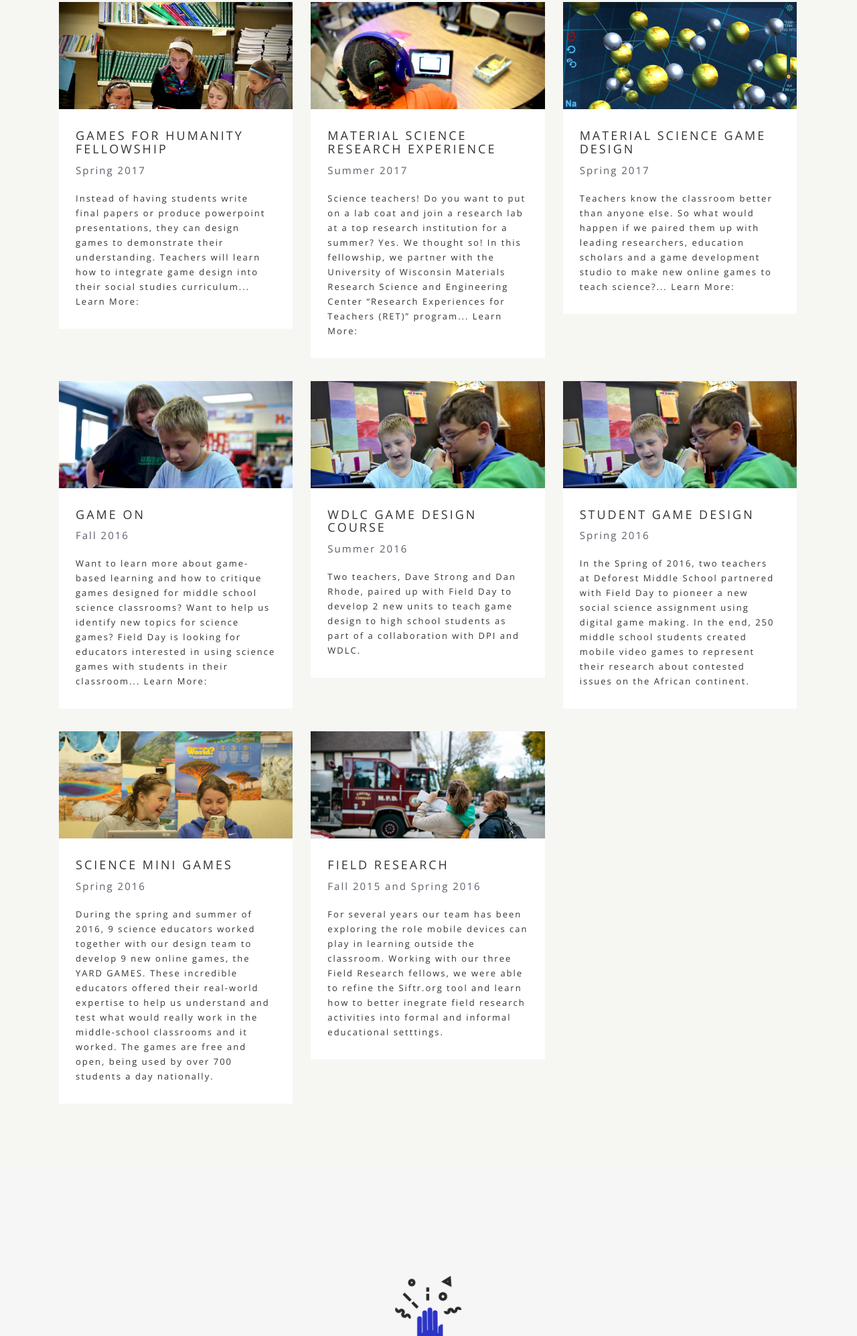
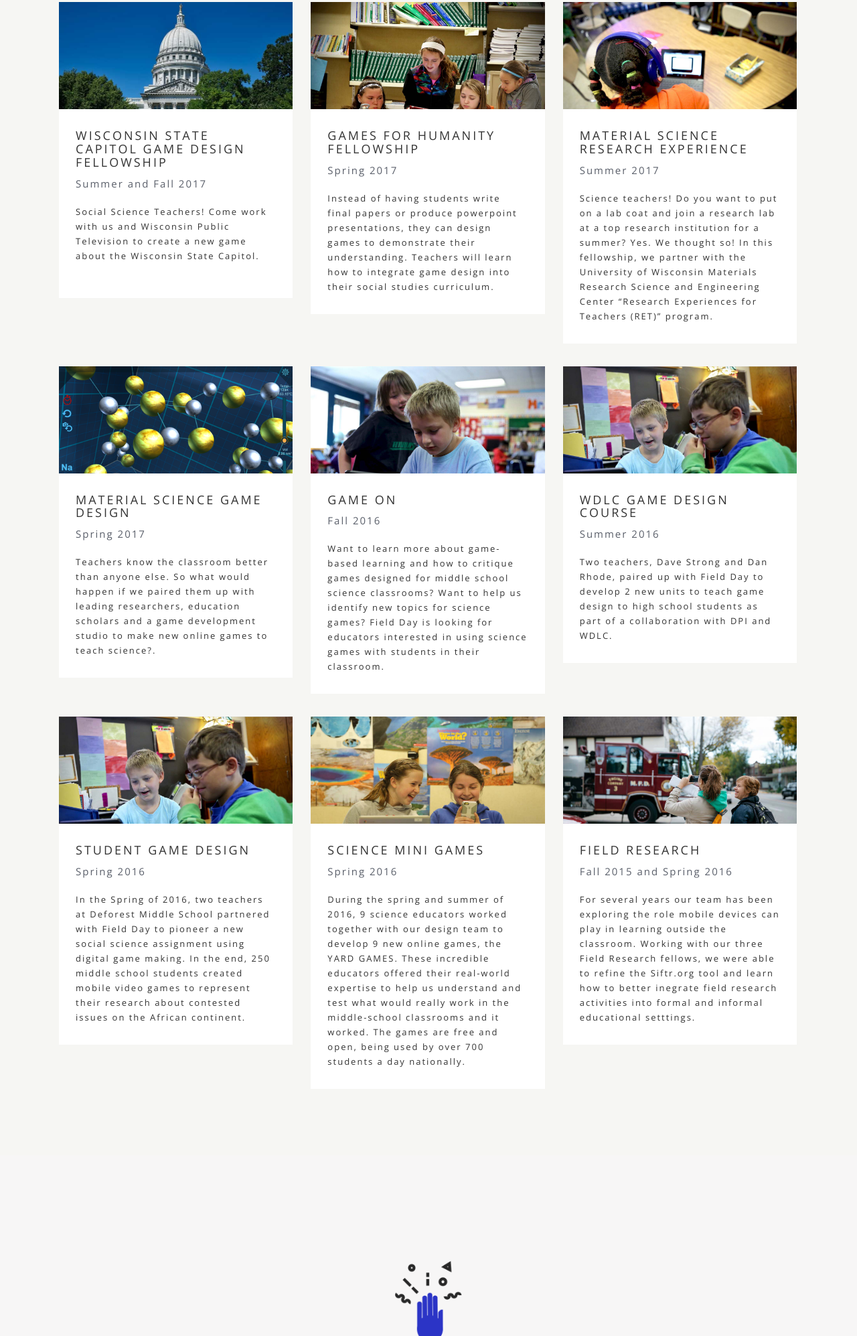
Before and after one commit to fielddaylab/fellowships, a website: page index.html in a window 1280 px wide. Shown: the part 2822-4817 px from the top of the page at 67% size. Drawn offline with nearby package versions, Linux system fonts and the light colour scheme.

Commit message:
Added Capitol Game Fellowship

```diff
--- a/index.html
+++ b/index.html
@@ -117,7 +117,17 @@
 
     <!-- Gridder navigation -->
     <ul class="gridder">
-
+      <li class="gridder-list" data-griddercontent="#game9">
+        <div class="game-thumbnail">
+          <img src="assets/img/thumb-capitol.jpg">
+        </div>
+        <div class="card-summary">
+          <h3>Wisconsin State Capitol Game Design Fellowship</h3>
+          <p class="date">Summer and Fall 2017</p>
+          <p>Social Science Teachers! Come work with us and Wisconsin Public Television to create a new game about the Wisconsin State Capitol.</p>
+          <span class="card-triangle"></span>
+        </div>
+      </li>
 
 
       <li class="gridder-list" data-griddercontent="#game2">
@@ -127,7 +137,7 @@
         <div class="card-summary">
           <h3>Games for Humanity Fellowship</h3>
           <p class="date">Spring 2017</p>
-          <p>Instead of having students write final papers or produce powerpoint presentations, they can design games to demonstrate their understanding. Teachers will learn how to integrate game design into their social studies curriculum... Learn More:</p>
+          <p>Instead of having students write final papers or produce powerpoint presentations, they can design games to demonstrate their understanding. Teachers will learn how to integrate game design into their social studies curriculum.</p>
           <span class="card-triangle"></span>
         </div>
       </li>
@@ -139,7 +149,7 @@
         <div class="card-summary">
           <h3>Material Science Research Experience</h3>
           <p class="date">Summer 2017</p>
-          <p>Science teachers! Do you want to put on a lab coat and join a research lab at a top research institution for a summer? Yes. We thought so! In this fellowship, we partner with the University of Wisconsin Materials Research Science and Engineering Center “Research Experiences for Teachers (RET)” program... Learn More:</p>
+          <p>Science teachers! Do you want to put on a lab coat and join a research lab at a top research institution for a summer? Yes. We thought so! In this fellowship, we partner with the University of Wisconsin Materials Research Science and Engineering Center “Research Experiences for Teachers (RET)” program.</p>
           <span class="card-triangle"></span>
         </div>
       </li>
@@ -152,7 +162,7 @@
         <div class="card-summary">
           <h3>Material Science Game Design</h3>
           <p class="date">Spring 2017</p>
-          <p>Teachers know the classroom better than anyone else. So what would happen if we paired them up with leading researchers, education scholars and a game development studio to make new online games to teach science?... Learn More:</p>
+          <p>Teachers know the classroom better than anyone else. So what would happen if we paired them up with leading researchers, education scholars and a game development studio to make new online games to teach science?.</p>
           <span class="card-triangle"></span>
         </div>
       </li>
@@ -164,7 +174,7 @@
         <div class="card-summary old">
           <h3>Game On</h3>
           <p class="date">Fall 2016</p>
-          <p>Want to learn more about game-based learning and how to critique games designed for middle school science classrooms? Want to help us identify new topics for science games? Field Day is looking for educators interested in using science games with students in their classroom... Learn More:</p>
+          <p>Want to learn more about game-based learning and how to critique games designed for middle school science classrooms? Want to help us identify new topics for science games? Field Day is looking for educators interested in using science games with students in their classroom.</p>
           <span class="card-triangle"></span>
         </div>
       </li>
@@ -222,18 +232,32 @@
 
 
 <!-- Gridder content -->
+<div id="game9" class="gridder-content">
+  <div class="row game-inner game2-inner">
+    <div class="col-md-8 game-expanded">
+      <h3>Wisconsin State Capitol Game Design Fellowship</h3>
+      <p>We are looking for a select group of 3rd-5th grade teachers to join forces with Field Day and Wisconsin public television to build a new game about the Wisconsin State Capitol. You bring your classroom expertise and we’ll bring our design team. Together we’ll produce something that will get used by teachers and students throughout the state.</p>
+    </div>
+    <div class="col-md-4 cta">
+      <img class="expanded-thumb img-responsive" src="assets/img/thumb-capitol.jpg">
+      <p>Deadline: July 6, 2017</p>
+      <p>Stipend: $200 / teacher </p>
+      <p><a target="_blank" href="https://docs.google.com/document/d/17FzOQmiz1tqO6zCOb6jIzZNOKXv_VXfixSSe2uhJmoE/edit?usp=sharing">More Info</a></p>
+      <a class="button small fd_blue" target="_blank" href="https://docs.google.com/forms/d/1xzDjucV3p_q3QcrbSs8jbIArRoySDWBvq_EFZZ_1Ees/edit">Apply Here</a>
+    </div>
+  </div>
+</div>
 <div id="game2" class="gridder-content">
   <div class="row game-inner game2-inner">
     <div class="col-md-8 game-expanded">
-      <h3>Games for Humanity Fellowship.</h3>
-      <p>Instead of having students write final papers or produce powerpoint presentations, they can design games to demonstrate their understanding. Teachers will learn how to integrate game design into their social studies curriculum. In addition to doing research and exploring concepts aligned with academic standards, as part of the production process, students will develop new design and technology skills. Teachers will help identify the specific social studies content their project will cover, past projects focused on historic events, environmental issues, global studies and current news storie</p>
+      <h3>Games for Humanity Fellowship</h3>
+      <p>Instead of having students write final papers or produce powerpoint presentations, they can design games to demonstrate their understanding. Teachers will learn how to integrate game design into their social studies curriculum. In addition to doing research and exploring concepts aligned with academic standards, as part of the production process, students will develop new design and technology skills. Teachers will help identify the specific social studies content their project will cover, past projects focused on historic events, environmental issues, global studies and current news stories.</p>
     </div>
     <div class="col-md-4 cta">
       <img class="expanded-thumb img-responsive" src="assets/img/thumb-humanities.jpg">
       <p>Deadline: Rolling</p>
       <p>Cost: $2,000 / teacher </p>
-      <p><a target="_blank" href="https://docs.google.com/document/d/1hqthOeplT3X-HEPM3IKlzcqCTn2yDYIBFsl-siYhL2I/edit
-">More Info</a></p>
+      <p><a target="_blank" href="https://docs.google.com/document/d/1hqthOeplT3X-HEPM3IKlzcqCTn2yDYIBFsl-siYhL2I/edit">More Info</a></p>
       <a class="button small fd_blue" target="_blank" href="https://docs.google.com/forms/d/1NEJn2tNEubzF9Ce9BgcK1d3lhoQGu8yOM5LM7R5LF3s/edit">Apply Here</a>
     </div>
   </div>
```
Also changed, not shown: assets/img/thumb-capitol.jpg (added).
